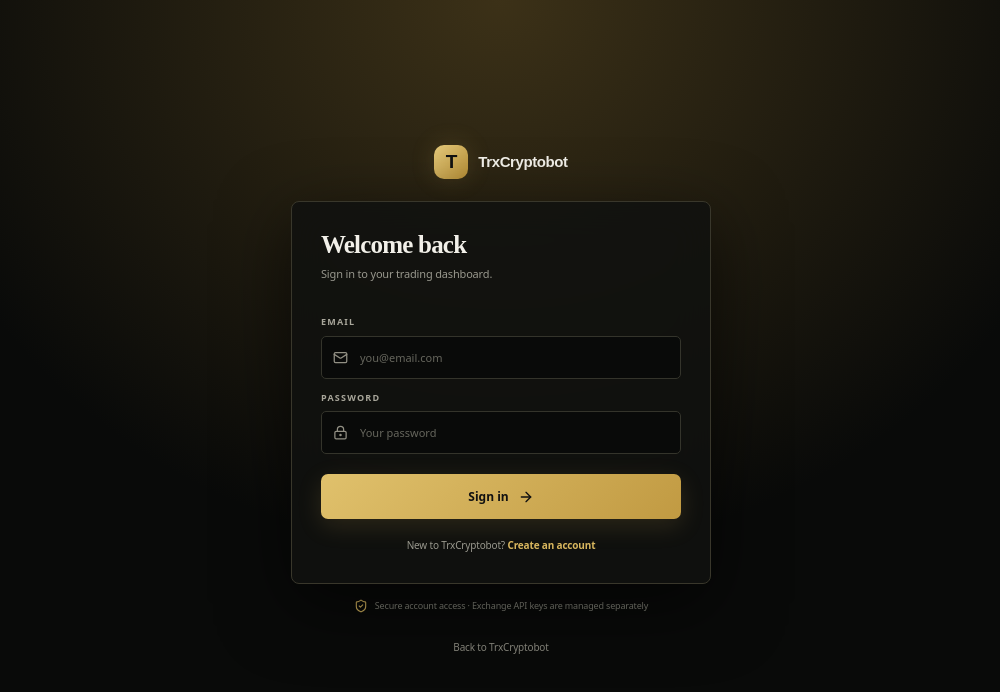
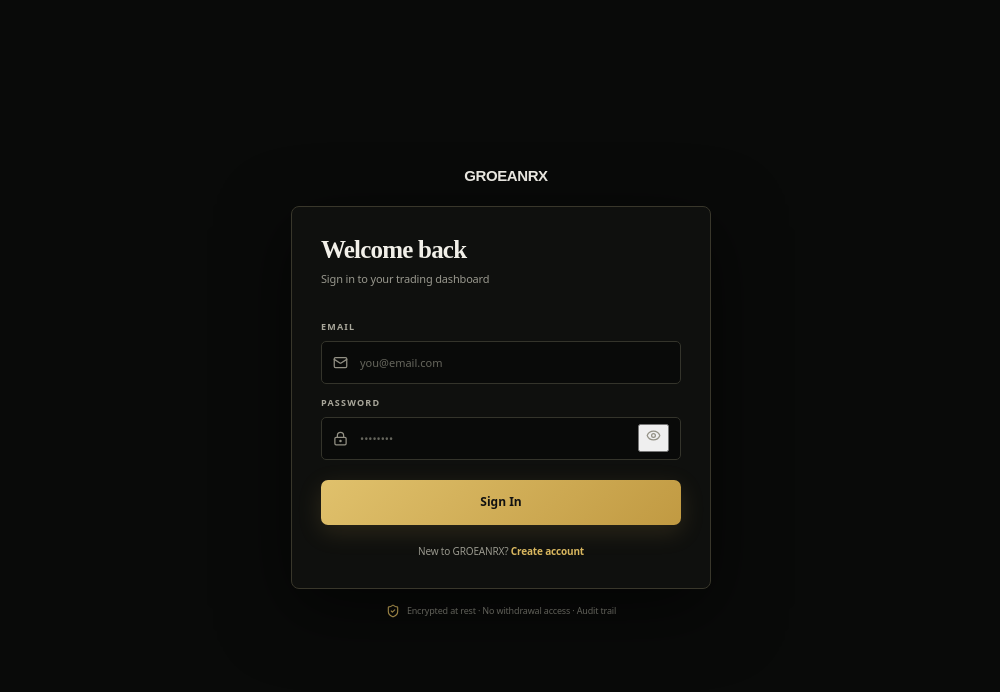
Before and after one commit to ARTHURBUKENYA30/groearnx, a Next.js app: page /login in a window 1280 px wide. Shown: the top 692 px of the page, without its empty margins (139-1139 px from the left). Built offline with nearby package versions, Linux system fonts and the light colour scheme.

Commit message:
Rebuild sign-in page to match reference and use GROEANRX branding

```diff
--- a/app/login/page.tsx
+++ b/app/login/page.tsx
@@ -1,28 +1,31 @@
+"use client";
+
 import Link from "next/link";
+import { useState } from "react";
 import { loginAction } from "@/app/auth/actions";
-import { ShieldCheck, LockKeyhole, Mail, ArrowRight } from "lucide-react";
+import { ShieldCheck, LockKeyhole, Mail, Eye, EyeOff } from "lucide-react";
 
-export default async function Login({ searchParams }: { searchParams: Promise<{ error?: string; message?: string; next?: string }> }) {
-  const params = await searchParams;
+export default function Login({ searchParams }: { searchParams: Promise<{ error?: string; message?: string; next?: string }> }) {
+  const [visible, setVisible] = useState(false);
+  const [params, setParams] = useState<{error?:string;message?:string;next?:string}>({});
+  // searchParams are supplied by Next.js; resolve them through the server page wrapper.
   const next = params.next?.startsWith("/") && !params.next.startsWith("//") ? params.next : "/dashboard";
-  return <main className="trx-auth">
-    <div className="trx-auth-glow"/>
+  return <main className="trx-auth trx-login-exact">
     <section className="trx-auth-wrap">
-      <Link href="/" className="trx-brand trx-auth-brand"><span className="trx-mark">T</span><span>TrxCryptobot</span></Link>
+      <Link href="/" className="trx-brand trx-auth-brand"><img src="https://trxcryptobot.com/images/favicon.png" alt="" /><span>GROEANRX</span></Link>
       <div className="trx-auth-card">
-        <h1>Welcome back</h1><p className="trx-auth-sub">Sign in to your trading dashboard.</p>
+        <h1>Welcome back</h1><p className="trx-auth-sub">Sign in to your trading dashboard</p>
         {params.error && <p className="trx-auth-error" role="alert">{params.error}</p>}
         {params.message && <p className="trx-auth-notice" role="status">{params.message}</p>}
         <form action={loginAction} className="trx-auth-form">
           <input type="hidden" name="next" value={next}/>
           <label htmlFor="email">EMAIL</label><div className="trx-input-wrap"><Mail/><input id="email" name="email" type="email" autoComplete="email" required placeholder="you@email.com"/></div>
-          <label htmlFor="password">PASSWORD</label><div className="trx-input-wrap"><LockKeyhole/><input id="password" name="password" type="password" autoComplete="current-password" required placeholder="Your password"/></div>
-          <button className="trx-button trx-submit" type="submit">Sign in <ArrowRight size={16}/></button>
+          <label htmlFor="password">PASSWORD</label><div className="trx-input-wrap"><LockKeyhole/><input id="password" name="password" type={visible ? "text" : "password"} autoComplete="current-password" required placeholder="••••••••"/><button className="trx-password-toggle" type="button" aria-label={visible ? "Hide password" : "Show password"} onClick={()=>setVisible(!visible)}>{visible ? <EyeOff/> : <Eye/>}</button></div>
+          <button className="trx-button trx-submit" type="submit">Sign In</button>
         </form>
-        <p className="trx-auth-switch">New to TrxCryptobot? <Link href="/signup">Create an account</Link></p>
+        <p className="trx-auth-switch">New to GROEANRX? <Link href="/signup">Create account</Link></p>
       </div>
-      <p className="trx-auth-foot"><ShieldCheck size={14}/> Secure account access · Exchange API keys are managed separately</p>
-      <Link href="/" className="trx-auth-back">Back to TrxCryptobot</Link>
+      <p className="trx-auth-foot"><ShieldCheck size={14}/> Encrypted at rest · No withdrawal access · Audit trail</p>
     </section>
   </main>;
 }
```
